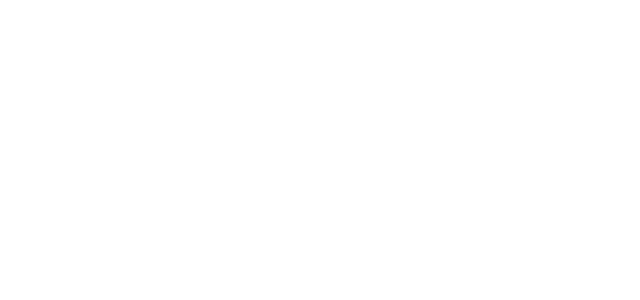
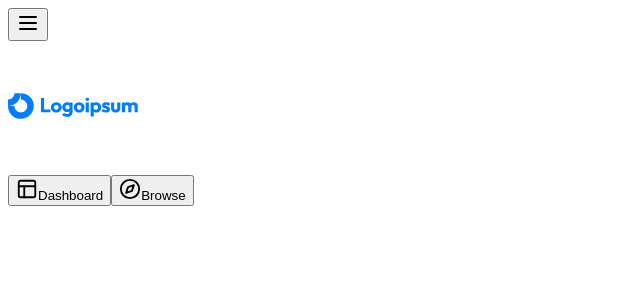
Before and after one commit to lvanegasimagine/LMS-Platform, a Next.js app: page / in a window 1280 px wide. Shown: the top 300 px of the page, without its empty margins (0-640 px from the left). Built offline with nearby package versions, Linux system fonts and the light colour scheme.

Commit message:
Sidebar and Navbar done

```diff
--- a/app/(dashboard)/(routes)/page.tsx
+++ b/app/(dashboard)/(routes)/page.tsx
@@ -3,9 +3,9 @@
 
 const Home = () => {
     return (
-        <div className='flex justify-end items-center mt-10 px-10'>
+        <>
             <UserButton afterSignOutUrl='/' />
-        </div>
+        </>
     )
 }
 
--- /dev/null
+++ b/app/(dashboard)/_components/Logo.tsx
@@ -0,0 +1,7 @@
+import Image from "next/image";
+
+export const Logo = () => {
+    return (
+        <Image height={130} width={130} alt="logo" src={'/logo.svg'} />
+    )
+}
--- /dev/null
+++ b/app/(dashboard)/_components/Mobile-Sidebar.tsx
@@ -0,0 +1,22 @@
+import { Menu } from 'lucide-react'
+
+import {
+    Sheet,
+    SheetContent,
+    SheetTrigger,
+} from "@/components/ui/sheet"
+import { Sidebar } from './Sidebar'
+
+
+export const MobileSidebar = () => {
+    return (
+        <Sheet>
+            <SheetTrigger className='md:hidden pr-4 hover:opacity-75 transition'>
+                <Menu />
+            </SheetTrigger>
+            <SheetContent side='left' className='p-0 bg-white'>
+                <Sidebar />
+            </SheetContent>
+        </Sheet>
+    )
+}
--- /dev/null
+++ b/app/(dashboard)/_components/Navbar.tsx
@@ -0,0 +1,11 @@
+import { NavbarRoutes } from "@/components/navbar-routes"
+import { MobileSidebar } from "./Mobile-Sidebar"
+
+export const Navbar = () => {
+    return (
+        <div className="p-4 border-b h-full flex items-center bg-white shadow-sm">
+            <MobileSidebar />
+            <NavbarRoutes />
+        </div>
+    )
+}
--- /dev/null
+++ b/app/(dashboard)/_components/Sidebar-Item.tsx
@@ -0,0 +1,38 @@
+'use client'
+import React from 'react'
+import { LucideIcon } from 'lucide-react';
+import { usePathname, useRouter } from 'next/navigation';
+import { cn } from '@/lib/utils';
+cn
+interface SidebarItemProps {
+  icon: LucideIcon;
+  label: string;
+  href: string
+}
+
+export const SidebarItem = ({ icon: Icon, label, href }: SidebarItemProps) => {
+  const pathname = usePathname();
+  const router = useRouter();
+
+  const isActive = (pathname === "/" && href === '/') || pathname === href || pathname?.startsWith(`${href}/`)
+  const onClick = () => router.push(href)
+
+  return (
+    <button onClick={onClick} type='button' className={cn(
+      "flex items-center gap-x-2 text-slate-500 text-sm font-[500] pl-6 transition-all hover:text-slate-600 hover:bg-slate-300/20",
+      isActive && "text-sky-700 bg-sky-200/20 hover:bg-sky-200/20 hover:text-sky-700"
+    )}>
+      <div className="flex items-center gap-x-2 py-4">
+        <Icon size={22} className={cn(
+          "text-slate-500",
+          isActive && "text-sky-700"
+        )} />
+        {label}
+      </div>
+      <div className={cn(
+        "ml-auto opacity-0 border-2 border-sky-700 h-full transition-all",
+        isActive && "opacity-100"
+      )} />
+    </button>
+  )
+}
--- /dev/null
+++ b/app/(dashboard)/_components/Sidebar-routes.tsx
@@ -0,0 +1,20 @@
+'use client'
+import { Layout, Compass } from 'lucide-react'
+import React from 'react'
+import { SidebarItem } from './Sidebar-Item'
+
+const guestRoutes = [
+    { icon: Layout, label: "Dashboard", href: '/' },
+    { icon: Compass, label: "Browse", href: '/search' },
+]
+export const SidebarRoutes = () => {
+    const routes = guestRoutes
+
+    return (
+        <div className='flex flex-col w-full'>
+            {routes.map((route) => (
+                <SidebarItem key={route.href} icon={route.icon} label={route.label} href={route.href}/>
+            ))}
+        </div>
+    )
+}
--- /dev/null
+++ b/app/(dashboard)/_components/Sidebar.tsx
@@ -0,0 +1,16 @@
+import React from 'react'
+import { Logo } from './Logo'
+import { SidebarRoutes } from './Sidebar-routes'
+
+export const Sidebar = () => {
+    return (
+        <div className='h-full border-r flex flex-col overflow-y-auto bg-white shadow-sm'>
+            <div className="p-6">
+                <Logo />
+            </div>
+            <div className="flex flex-col w-full">
+                <SidebarRoutes />
+            </div>
+        </div>
+    )
+}
--- /dev/null
+++ b/app/(dashboard)/layout.tsx
@@ -0,0 +1,21 @@
+import React from 'react'
+import { Sidebar } from './_components/Sidebar'
+import { Navbar } from './_components/Navbar'
+
+const DashboardLayout = ({ children }: { children: React.ReactNode }) => {
+    return (
+        <div className='h-full'>
+            <div className="h-[80px] md:pl-56 fixed inset-y-0 w-full z-50">
+                <Navbar/>
+            </div>
+            <div className='hidden md:flex h-full w-56 flex-col fixed inset-y-0 z-50'>
+                <Sidebar />
+            </div>
+            <main className='md:pl-56 h-full'>
+                {children}
+            </main>
+        </div>
+    )
+}
+
+export default DashboardLayout
--- /dev/null
+++ b/components/navbar-routes.tsx
@@ -0,0 +1,9 @@
+import { UserButton } from "@clerk/nextjs"
+
+export const NavbarRoutes = () => {
+    return (
+        <div className="flex gap-x-2 ml-auto">
+            <UserButton />
+        </div>
+    )
+}
--- /dev/null
+++ b/components/ui/sheet.tsx
@@ -0,0 +1,144 @@
+"use client"
+
+import * as React from "react"
+import * as SheetPrimitive from "@radix-ui/react-dialog"
+import { cva, type VariantProps } from "class-variance-authority"
+import { X } from "lucide-react"
+
+import { cn } from "@/lib/utils"
+
+const Sheet = SheetPrimitive.Root
+
+const SheetTrigger = SheetPrimitive.Trigger
+
+const SheetClose = SheetPrimitive.Close
+
+const SheetPortal = ({
+  className,
+  ...props
+}: SheetPrimitive.DialogPortalProps) => (
+  <SheetPrimitive.Portal className={cn(className)} {...props} />
+)
+SheetPortal.displayName = SheetPrimitive.Portal.displayName
+
+const SheetOverlay = React.forwardRef<
+  React.ElementRef<typeof SheetPrimitive.Overlay>,
+  React.ComponentPropsWithoutRef<typeof SheetPrimitive.Overlay>
+>(({ className, ...props }, ref) => (
+  <SheetPrimitive.Overlay
+    className={cn(
+      "fixed inset-0 z-50 bg-background/80 backdrop-blur-sm data-[state=open]:animate-in data-[state=closed]:animate-out data-[state=closed]:fade-out-0 data-[state=open]:fade-in-0",
+      className
+    )}
+    {...props}
+    ref={ref}
+  />
+))
+SheetOverlay.displayName = SheetPrimitive.Overlay.displayName
+
+const sheetVariants = cva(
+  "fixed z-50 gap-4 bg-background p-6 shadow-lg transition ease-in-out data-[state=open]:animate-in data-[state=closed]:animate-out data-[state=closed]:duration-300 data-[state=open]:duration-500",
+  {
+    variants: {
+      side: {
+        top: "inset-x-0 top-0 border-b data-[state=closed]:slide-out-to-top data-[state=open]:slide-in-from-top",
+        bottom:
+          "inset-x-0 bottom-0 border-t data-[state=closed]:slide-out-to-bottom data-[state=open]:slide-in-from-bottom",
+        left: "inset-y-0 left-0 h-full w-3/4 border-r data-[state=closed]:slide-out-to-left data-[state=open]:slide-in-from-left sm:max-w-sm",
+        right:
+          "inset-y-0 right-0 h-full w-3/4  border-l data-[state=closed]:slide-out-to-right data-[state=open]:slide-in-from-right sm:max-w-sm",
+      },
+    },
+    defaultVariants: {
+      side: "right",
+    },
+  }
+)
+
+interface SheetContentProps
+  extends React.ComponentPropsWithoutRef<typeof SheetPrimitive.Content>,
+    VariantProps<typeof sheetVariants> {}
+
+const SheetContent = React.forwardRef<
+  React.ElementRef<typeof SheetPrimitive.Content>,
+  SheetContentProps
+>(({ side = "right", className, children, ...props }, ref) => (
+  <SheetPortal>
+    <SheetOverlay />
+    <SheetPrimitive.Content
+      ref={ref}
+      className={cn(sheetVariants({ side }), className)}
+      {...props}
+    >
+      {children}
+      <SheetPrimitive.Close className="absolute right-4 top-4 rounded-sm opacity-70 ring-offset-background transition-opacity hover:opacity-100 focus:outline-none focus:ring-2 focus:ring-ring focus:ring-offset-2 disabled:pointer-events-none data-[state=open]:bg-secondary">
+        <X className="h-4 w-4" />
+        <span className="sr-only">Close</span>
+      </SheetPrimitive.Close>
+    </SheetPrimitive.Content>
+  </SheetPortal>
+))
+SheetContent.displayName = SheetPrimitive.Content.displayName
+
+const SheetHeader = ({
+  className,
+  ...props
+}: React.HTMLAttributes<HTMLDivElement>) => (
+  <div
+    className={cn(
+      "flex flex-col space-y-2 text-center sm:text-left",
+      className
+    )}
+    {...props}
+  />
+)
+SheetHeader.displayName = "SheetHeader"
+
+const SheetFooter = ({
+  className,
+  ...props
+}: React.HTMLAttributes<HTMLDivElement>) => (
+  <div
+    className={cn(
+      "flex flex-col-reverse sm:flex-row sm:justify-end sm:space-x-2",
+      className
+    )}
+    {...props}
+  />
+)
+SheetFooter.displayName = "SheetFooter"
+
+const SheetTitle = React.forwardRef<
+  React.ElementRef<typeof SheetPrimitive.Title>,
+  React.ComponentPropsWithoutRef<typeof SheetPrimitive.Title>
+>(({ className, ...props }, ref) => (
+  <SheetPrimitive.Title
+    ref={ref}
+    className={cn("text-lg font-semibold text-foreground", className)}
+    {...props}
+  />
+))
+SheetTitle.displayName = SheetPrimitive.Title.displayName
+
+const SheetDescription = React.forwardRef<
+  React.ElementRef<typeof SheetPrimitive.Description>,
+  React.ComponentPropsWithoutRef<typeof SheetPrimitive.Description>
+>(({ className, ...props }, ref) => (
+  <SheetPrimitive.Description
+    ref={ref}
+    className={cn("text-sm text-muted-foreground", className)}
+    {...props}
+  />
+))
+SheetDescription.displayName = SheetPrimitive.Description.displayName
+
+export {
+  Sheet,
+  SheetTrigger,
+  SheetClose,
+  SheetContent,
+  SheetHeader,
+  SheetFooter,
+  SheetTitle,
+  SheetDescription,
+}
--- a/package.json
+++ b/package.json
@@ -10,6 +10,7 @@
   },
   "dependencies": {
     "@clerk/nextjs": "^4.23.5",
+    "@radix-ui/react-dialog": "^1.0.4",
     "@radix-ui/react-slot": "^1.0.2",
     "@types/node": "20.6.2",
     "@types/react": "18.2.22",
```
Also changed, not shown: app/(dashboard)/(routes)/search/page.tsx (added, +9 -0 lines), public/logo.svg (added), 1 other file (tests, documents, lock files or other folders).
